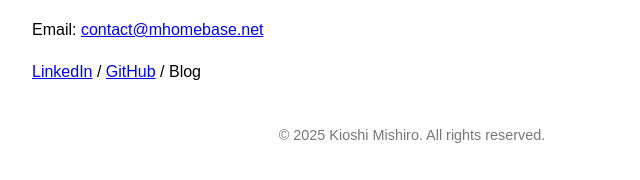
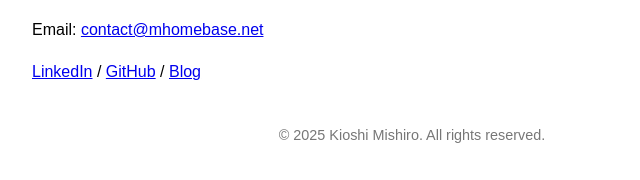
Before and after one commit to KMGitHubCoder/KMGitHubCoder.github.io, a plain HTML site: page index.html in a window 1280 px wide. Shown: the part 4620-4800 px from the top of the page, 248-888 px from the left. Drawn offline with Linux system fonts and the light colour scheme.

Commit message:
Update index.html
Added Blog link.

```diff
--- a/index.html
+++ b/index.html
@@ -176,7 +176,7 @@
   <section id="contact">
     <h2>Contact</h2>
     <p>Email: <a href="mailto:contact@mhomebase.net">contact@mhomebase.net</a></p>
-    <p><a href="https://jm.linkedin.com/in/kioshi-mishiro-846481158">LinkedIn</a> / <a href="https://github.com/KMGitHubCoder">GitHub</a> / Blog</p>
+    <p><a href="https://jm.linkedin.com/in/kioshi-mishiro-846481158">LinkedIn</a> / <a href="https://github.com/KMGitHubCoder">GitHub</a> / <a href="https://mhomebase.net/">Blog</a></p>
   </section>
 
   <footer>
```
